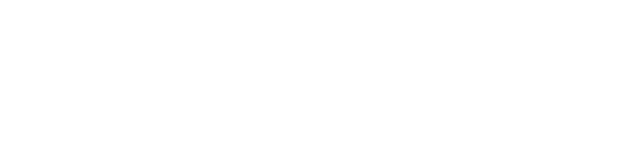
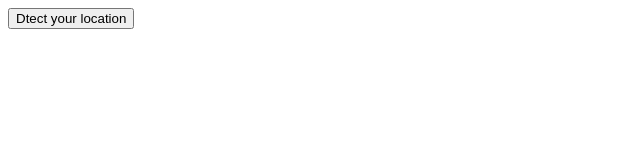
Before and after one commit to Pallavi-Shtgr/User-location-detect, a plain HTML site: page index.html in a window 1280 px wide. Shown: the whole page, without its empty margins (0-640 px from the left). Drawn offline with Linux system fonts and the light colour scheme.

Commit message:
add new chnages

```diff
--- a/index.html
+++ b/index.html
@@ -6,6 +6,7 @@
     <title>USER LOCATION DETECT </title>
 </head>
 <body>
-
+    <button> Dtect your location </button>
+    <script src="script.js"> </script>
 </body>
 </html>
--- a/style.css
+++ b/style.css
@@ -0,0 +1,27 @@
+@import url('https://fonts.googleapis.com/css2?family=Poppins:ital,wght@0,200;0,300;0,400;0,600;0,800;1,100;1,200;1,600;1,700&display=swap');
+*{
+    padding: 0;
+    margin: 0;
+    box-sizing: border-box;
+    font-size: 'Poppins', sans-serif;
+}
+
+body{
+    display: flex;
+    align-items: center;
+    justify-content: center;
+    min-height: 1000vh;
+    background: linear-gradient(#252930 50%, #5372F0 50%);
+}
+
+button{
+    font-size: 50px;
+    padding: 25px 46px;
+    background: #fff;
+    border: none;
+    outline: none;
+    border-radius: 10px;
+    font-weight: 500;
+    color: #5372F0;
+    cursor: pointer;
+}
```
